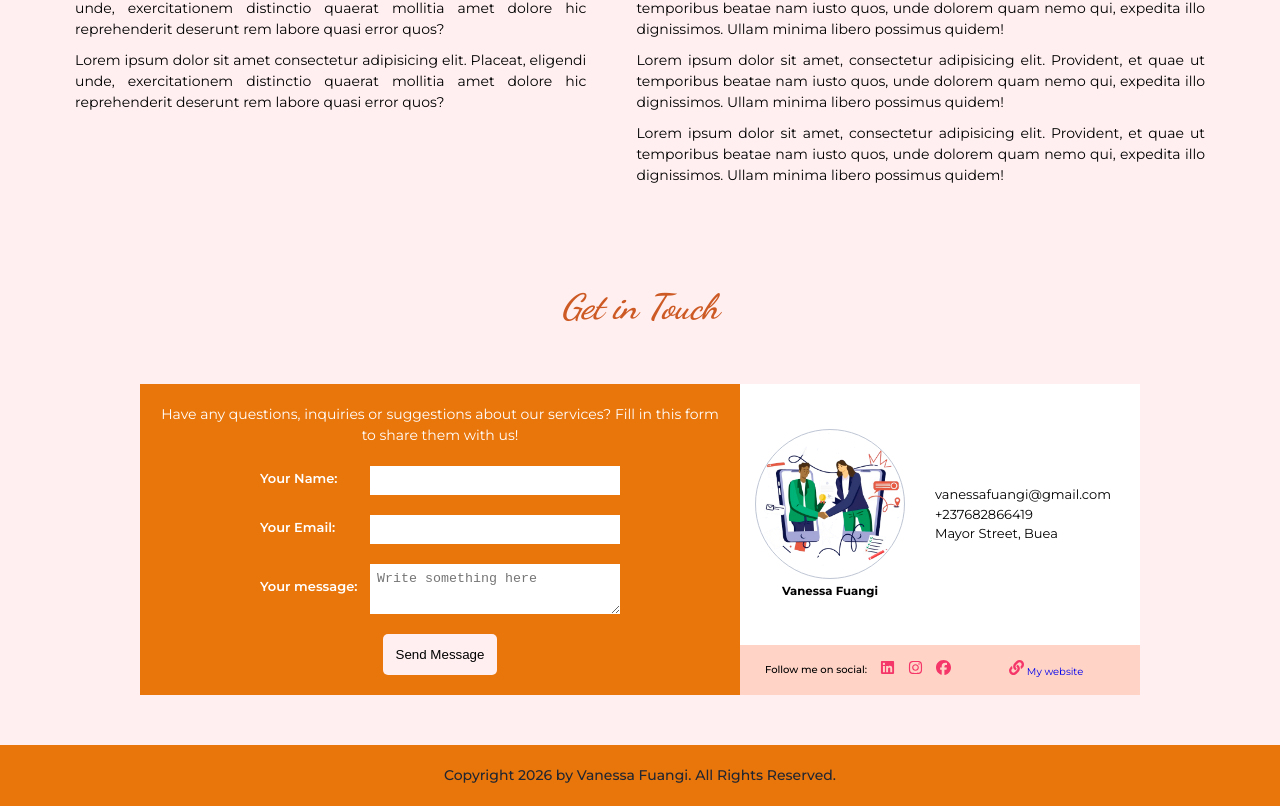
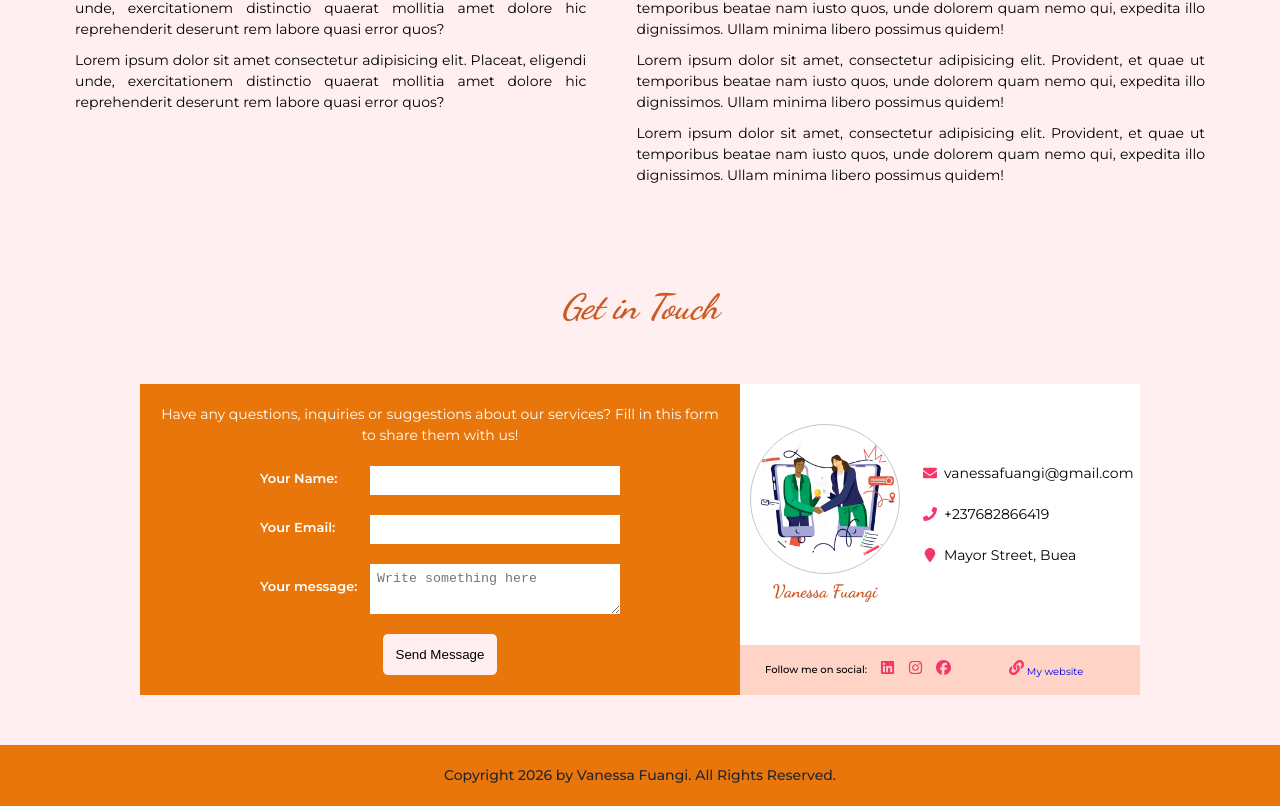
Before and after one commit to Fuangi/todo-expense, a React (Vite) app: page / in a window 1280 px wide. Shown: the part 1836-2642 px from the top of the page. Built offline with nearby package versions, Linux system fonts and the light colour scheme.

Commit message:
Added icons to the contact card

```diff
--- a/src/components/forms/ContactForm.jsx
+++ b/src/components/forms/ContactForm.jsx
@@ -1,4 +1,5 @@
 import { useState } from "react";
+import Alerts from "../mui/Alerts";
 
 function ContactForm() {
   const [contactName, setContactName] = useState("");
@@ -52,6 +53,7 @@ function ContactForm() {
         />
       </div>
       <button>Send Message</button>
+      {/* <Alerts /> */}
     </form>
   );
 }
--- a/src/components/homepage/Contact.jsx
+++ b/src/components/homepage/Contact.jsx
@@ -1,7 +1,7 @@
-import { FaLink, FaLinkedin } from "react-icons/fa";
+import { FaEnvelope, FaLink, FaLinkedin, FaPhone } from "react-icons/fa";
 import chat from "../../assets/service-collaboration.png";
 import ContactForm from "../forms/ContactForm";
-import { FaFacebook, FaInstagram, FaLinkedinIn } from "react-icons/fa6";
+import { FaFacebook, FaInstagram, FaLinkedinIn, FaLocationPin } from "react-icons/fa6";
 import { Link } from "react-router-dom";
 
 function Contact() {
@@ -17,9 +17,9 @@ function Contact() {
               <h3>Vanessa Fuangi</h3>
             </div>
             <div className="info-area">
-              <p>vanessafuangi@gmail.com</p>
-              <p>+237682866419</p>
-              <p>Mayor Street, Buea</p>
+              <p><FaEnvelope className="info-icon"/> vanessafuangi@gmail.com</p>
+              <p><FaPhone className="info-icon"/> +237682866419</p>
+              <p> <FaLocationPin className="info-icon"/> Mayor Street, Buea</p>
             </div>
           </div>
           <div className="socials">
--- /dev/null
+++ b/src/components/mui/Alerts.jsx
@@ -0,0 +1,11 @@
+import { Alert, Snackbar, Slide } from "@mui/material";
+
+function Alerts() {
+  return (
+    <Alert variant="outlined">
+      This was successful
+    </Alert>
+  );
+}
+
+export default Alerts;
--- a/src/styles/components/_contact.scss
+++ b/src/styles/components/_contact.scss
@@ -67,10 +67,10 @@
 
     .my-contact {
       display: flex;
-      padding: 1.5rem;
+      padding: 1rem;
       align-items: center;
       flex-grow: 2;
-      gap: 3rem;
+      gap: 2rem;
 
       .logo-area {
         img {
@@ -82,6 +82,9 @@
 
         h3 {
           text-align: center;
+          font-size: 1.8rem;
+          color: $tertiaryOrange;
+          font-family: "Dancing Script", cursive;
         }
       }
 
@@ -89,6 +92,18 @@
         flex: 1.5;
         align-self: center;
         font-size: 1.3rem;
+
+        p{
+          font-size: 1.4rem;
+          display: flex;
+          gap: 0.7rem;
+          align-items: center;
+          padding: 1rem 0.3rem;
+        }
+
+        .info-icon{
+          color: $tertiaryPink;
+        }
       }
     }
 
```
